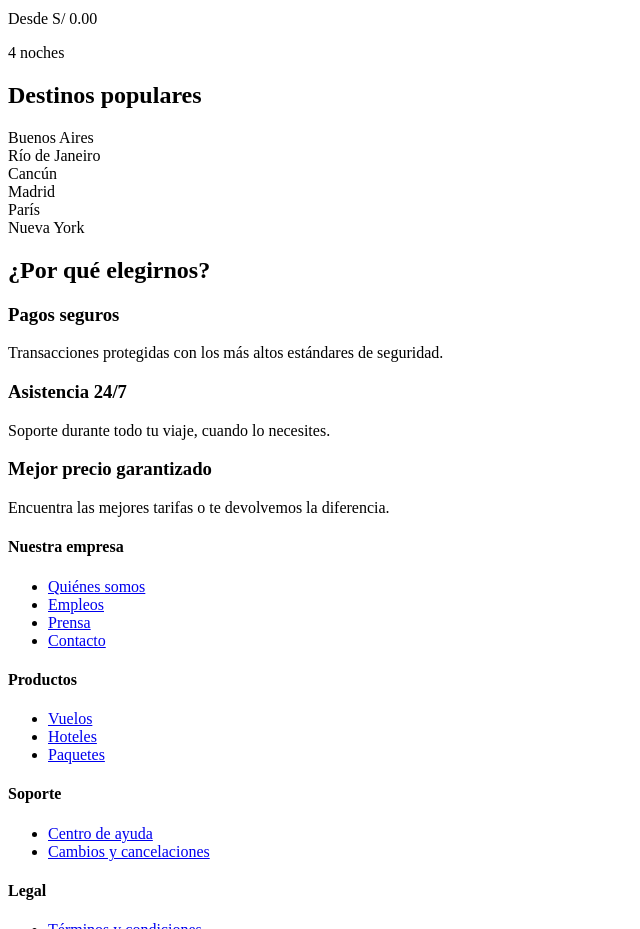
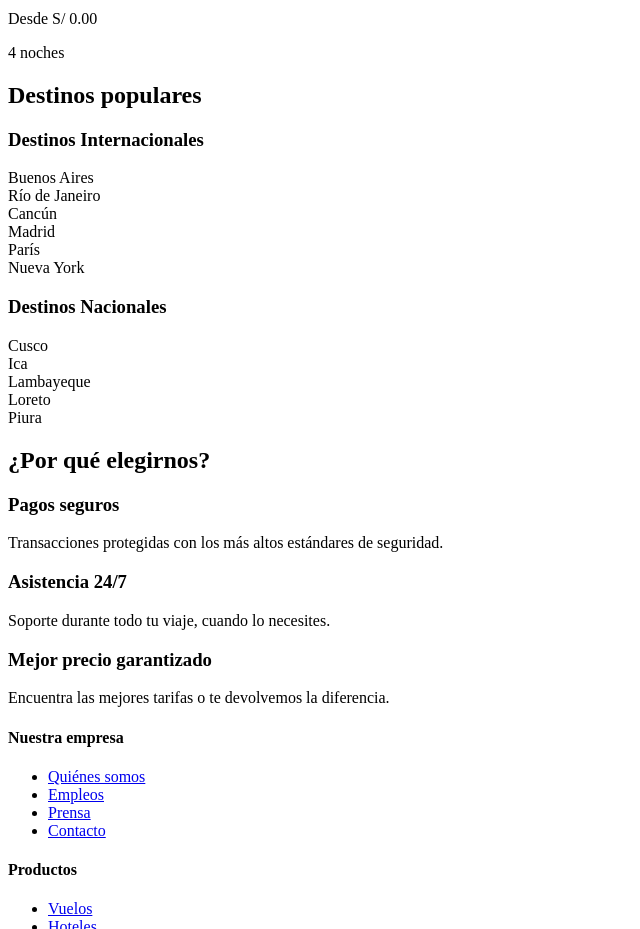
Before and after one commit to alvmantura23/Segundo-reto, a plain HTML site: page index.html in a window 1280 px wide. Shown: the part 1380-2309 px from the top of the page, without its empty margins (0-640 px from the left). Drawn offline with Linux system fonts and the light colour scheme.

Commit message:
Agregando Destinos Nacionales

```diff
--- a/index.html
+++ b/index.html
@@ -110,6 +110,7 @@
         <section>
             <div>
                 <h2>Destinos populares</h2>
+                <h3>Destinos Internacionales</h3>
                 <div>
                     <div>Buenos Aires</div>
                     <div>Río de Janeiro</div>
@@ -117,6 +118,14 @@
                     <div>Madrid</div>
                     <div>París</div>
                     <div>Nueva York</div>
+                </div>
+                <h3>Destinos Nacionales</h3>
+                <div>
+                    <div>Cusco</div>
+                    <div>Ica</div>
+                    <div>Lambayeque</div>
+                    <div>Loreto</div>
+                    <div>Piura</div>
                 </div>
             </div>
         </section>
```
